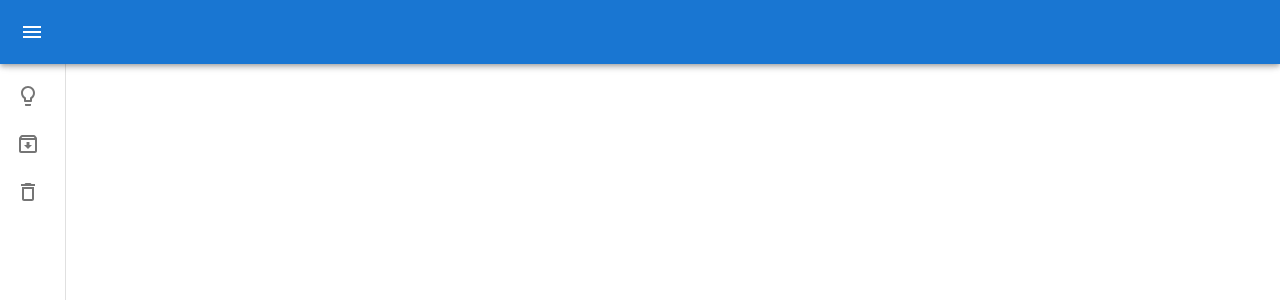
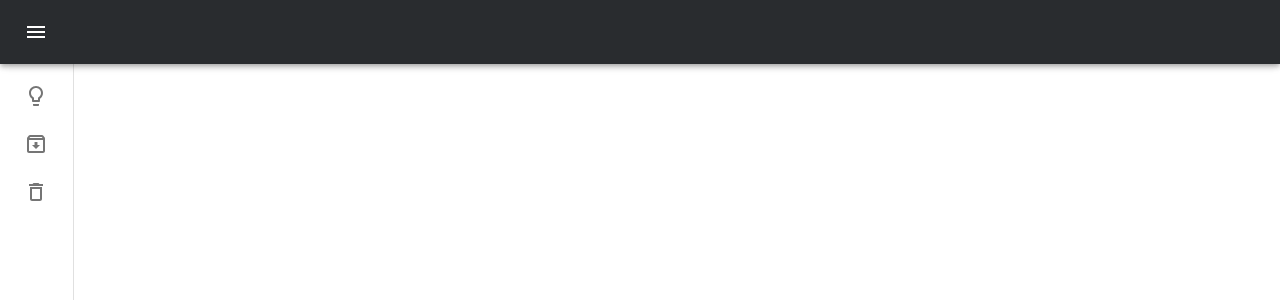
Before and after one commit to ClementMadiot/Google_Keep_React_Material_UI, a React (Create React App) app in the folder google-keep/: page / in a window 1280 px wide. Shown: the top 300 px of the page. Built offline with nearby package versions, Linux system fonts and the light colour scheme; the HTML template or start-up script is replaced by a standard one.

Commit message:
change padding btn collapse + style

```diff
--- a/google-keep/src/components/HeaderBar.jsx
+++ b/google-keep/src/components/HeaderBar.jsx
@@ -1,25 +1,25 @@
 import * as React from 'react';
-import {Toolbar, Typography, IconButton} from '@mui/material';
+import {Toolbar, IconButton} from '@mui/material';
 import MenuIcon from '@mui/icons-material/Menu';
 
 
 const HeaderBar = ({ open, handleDrawer, Header }) => {
   return (
     <Header open={open}>
-    <Toolbar>
+    <Toolbar sx={{
+          backgroundColor: '#2a2a2af7',
+        }}>
       <IconButton
         color="inherit"
-        aria-label="open drawer"
         onClick={handleDrawer}
-        edge="start"
         sx={{
-          marginRight: 5,
+          padding: 0,
           ...(open && { display: 'none' }),
         }}
       >
         <MenuIcon />
       </IconButton>
-      <Typography variant="h6" noWrap component="div"></Typography>
+      {/* <Typography></Typography> */}
     </Toolbar>
   </Header>
   );
--- a/google-keep/src/components/NavList.jsx
+++ b/google-keep/src/components/NavList.jsx
@@ -8,7 +8,7 @@ const NavList = () => {
     <List>
     {NavListData.map(list => (
       <ListItem disablePadding sx={{ display: 'block' }} key={list.id}>
-        <ListItemButton button>
+        <ListItemButton button sx={{ paddingLeft: '1.5rem' }}>
           <ListItemIcon>{list.icon}</ListItemIcon>
           <ListItemText primary={list.name}/>
         </ListItemButton>
--- a/google-keep/src/components/SwipeDrawer.jsx
+++ b/google-keep/src/components/SwipeDrawer.jsx
@@ -1,5 +1,5 @@
 import * as React from 'react';
-import { styled, IconButton, Box, AppBar,Drawer} from '@mui/material';
+import { styled, IconButton, Box, AppBar, Drawer} from '@mui/material';
 import ChevronLeftIcon from '@mui/icons-material/ChevronLeft';
 
 // Components
@@ -23,9 +23,9 @@ const closedMixin = (theme) => ({
     duration: theme.transitions.duration.leavingScreen,
   }),
   overflowX: 'hidden',
-  width: `calc(${theme.spacing(7)} + 1px)`,
+  // width: `calc(${theme.spacing(7)} + 1px)`,
   [theme.breakpoints.up('sm')]: {
-    width: `calc(${theme.spacing(8)} + 1px)`,
+    width: `calc(${theme.spacing(8)} + 9px)`,
   },
 });
 
@@ -33,7 +33,7 @@ const DrawerHeader = styled('div')(({ theme }) => ({
   display: 'flex',
   alignItems: 'center',
   justifyContent: 'flex-end',
-  padding: theme.spacing(0, 1),
+  // padding: theme.spacing(0, 1),
   ...theme.mixins.toolbar,
 }));
 
@@ -59,7 +59,7 @@ const Header = styled(AppBar, {
 
 const MuiDrawer = styled(Drawer, { shouldForwardProp: (prop) => prop !== 'open' })(
   ({ theme, open }) => ({
-    // width: drawerWidth,
+    width: drawerWidth,
     flexShrink: 0,
     whiteSpace: 'nowrap',
     boxSizing: 'border-box',
```
